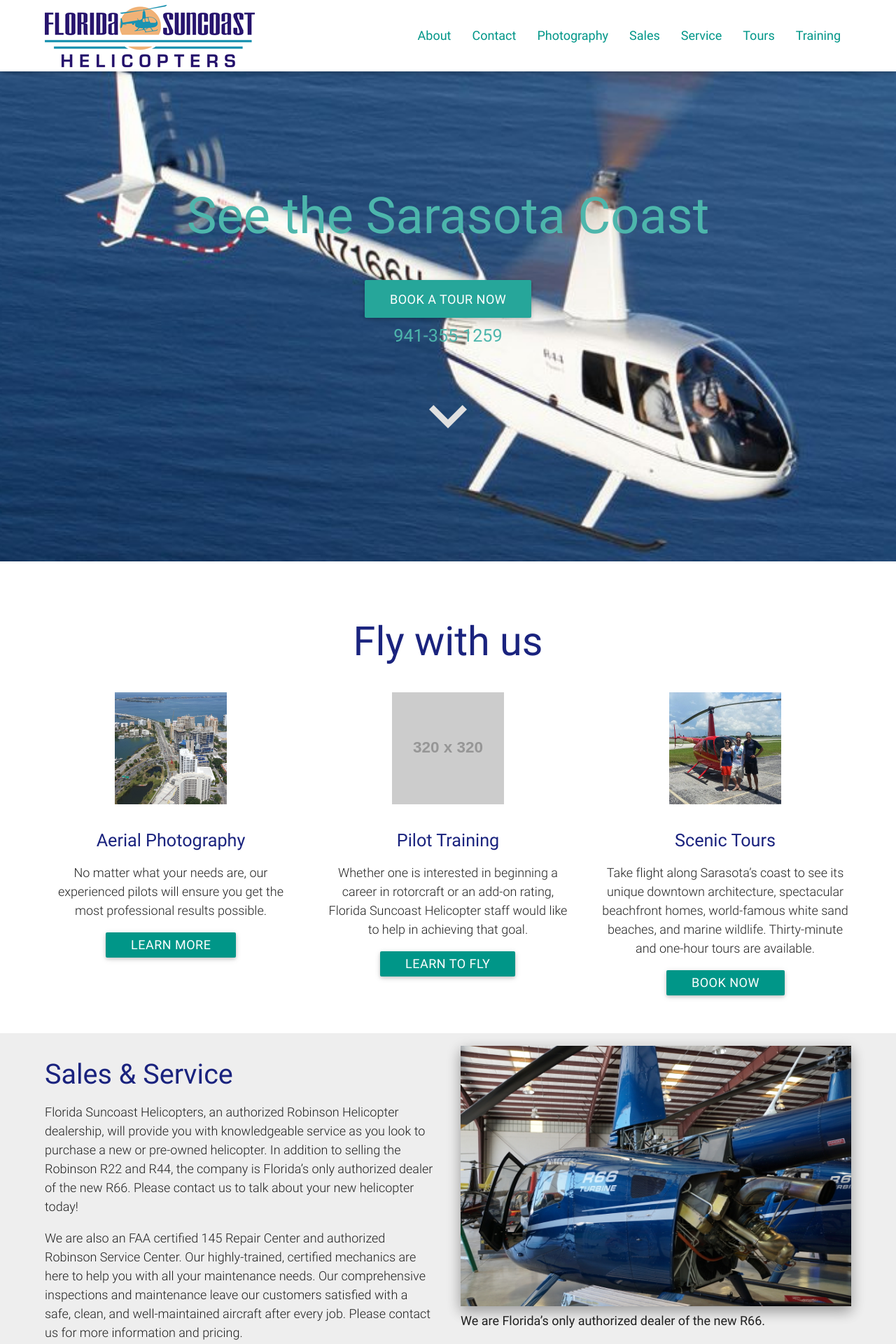
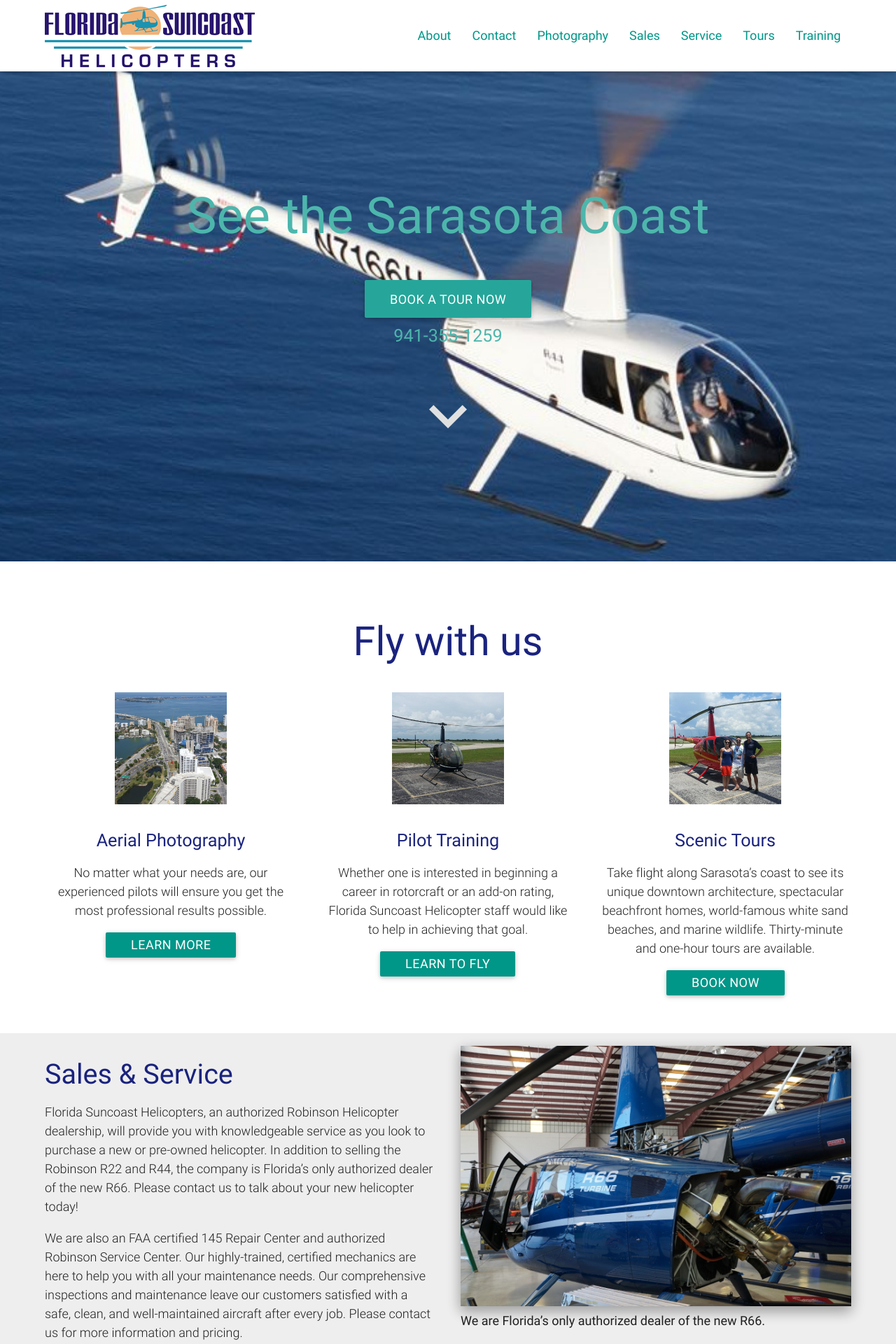
Before and after one commit to joncoop/fsh, a Jekyll site: the page built from index.html, in a window 1280 px wide. Shown: the top 1920 px of the page at 70% size. Built offline with Jekyll 4.4.1, drawn with Linux system fonts in a browser that asks for light colours; nearby versions of some CDN libraries.

Commit message:
Added training pic.

```diff
--- a/index.html
+++ b/index.html
@@ -30,7 +30,7 @@
     <div class="row">
       <div class="col s12 m4 center section">
         <div class="section hide-on-small-only">
-          <img class="small_square" src="{{ site.github.url }}/img/photography_320x320.jpg" alt="">
+          <img class="small_square" src="{{ site.github.url }}/img/photography_320x320.jpg" alt="Aerial photography">
         </div>
         <h4>Aerial Photography</h4>
         <p class="light">No matter what your needs are, our experienced pilots will ensure you get the most professional results possible.</p>
@@ -39,7 +39,7 @@
 
       <div class="col s12 m4 center section">
         <div class="section hide-on-small-only">
-          <img class="small_square" src="http://dummyimage.com/320x320/aaa/fff" alt="">
+          <img class="small_square" src="{{ site.github.url }}/img/training_320x320.jpg" alt="Training">
         </div>
         <h4 class="center">Pilot Training</h4>
         <p class="light">Whether one is interested in beginning a career in rotorcraft or an add-on rating, Florida Suncoast Helicopter staff would like to help in achieving that goal. </p>
@@ -48,7 +48,7 @@
 
       <div class="col s12 m4 center section">
         <div class="section hide-on-small-only">
-          <img class="small_square" src="{{ site.github.url }}/img/tours_320x320.jpg" alt="">
+          <img class="small_square" src="{{ site.github.url }}/img/tours_320x320.jpg" alt="Scenic tours">
         </div>
         <h4 class="center">Scenic Tours</h4>
         <p class="light">Take flight along Sarasota’s coast to see its unique downtown architecture, spectacular beachfront homes, world-famous white sand beaches, and marine wildlife. Thirty-minute and one-hour tours are available.</p>
```
Also changed, not shown: img/training_320x320.jpg (added).
